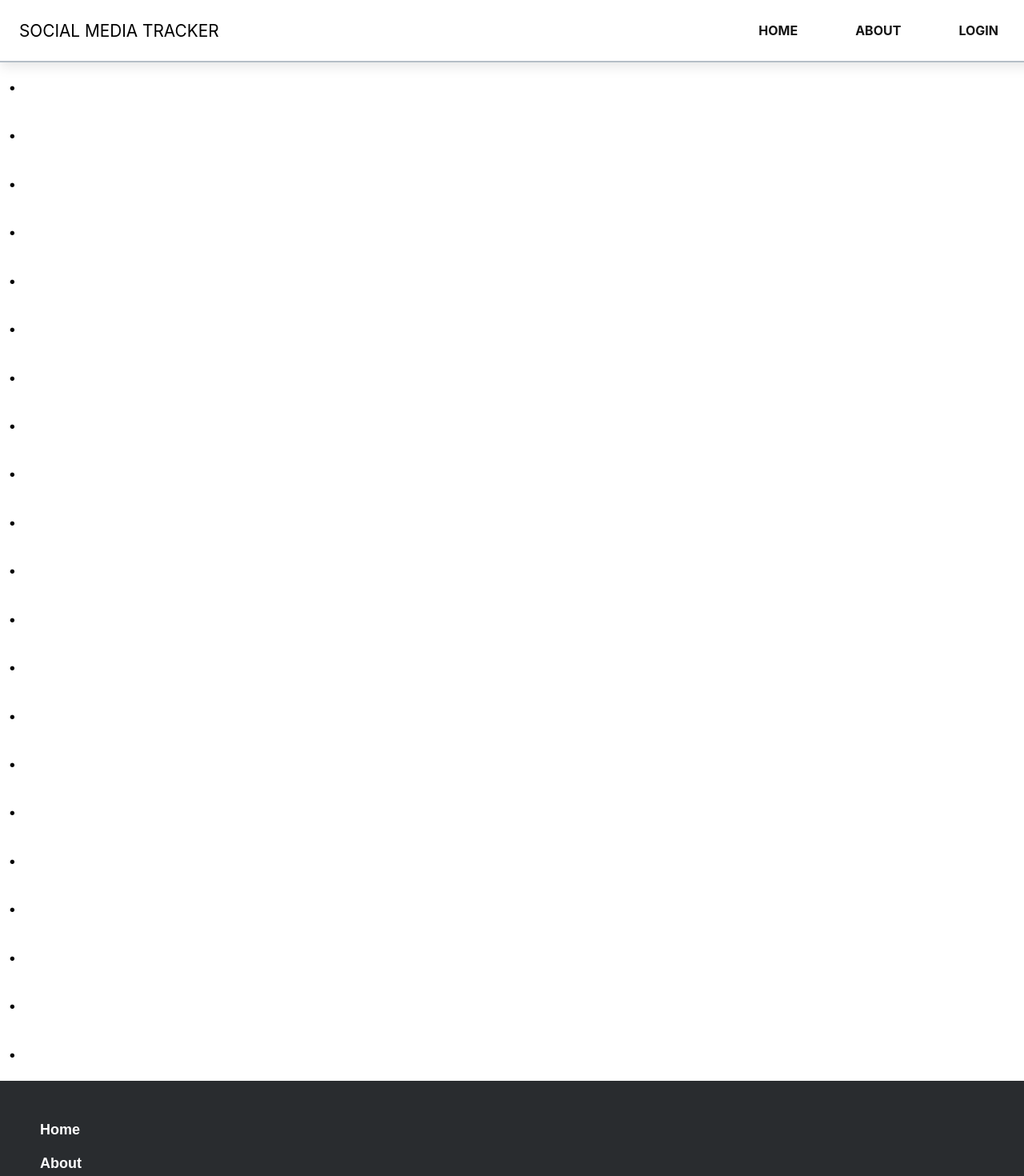
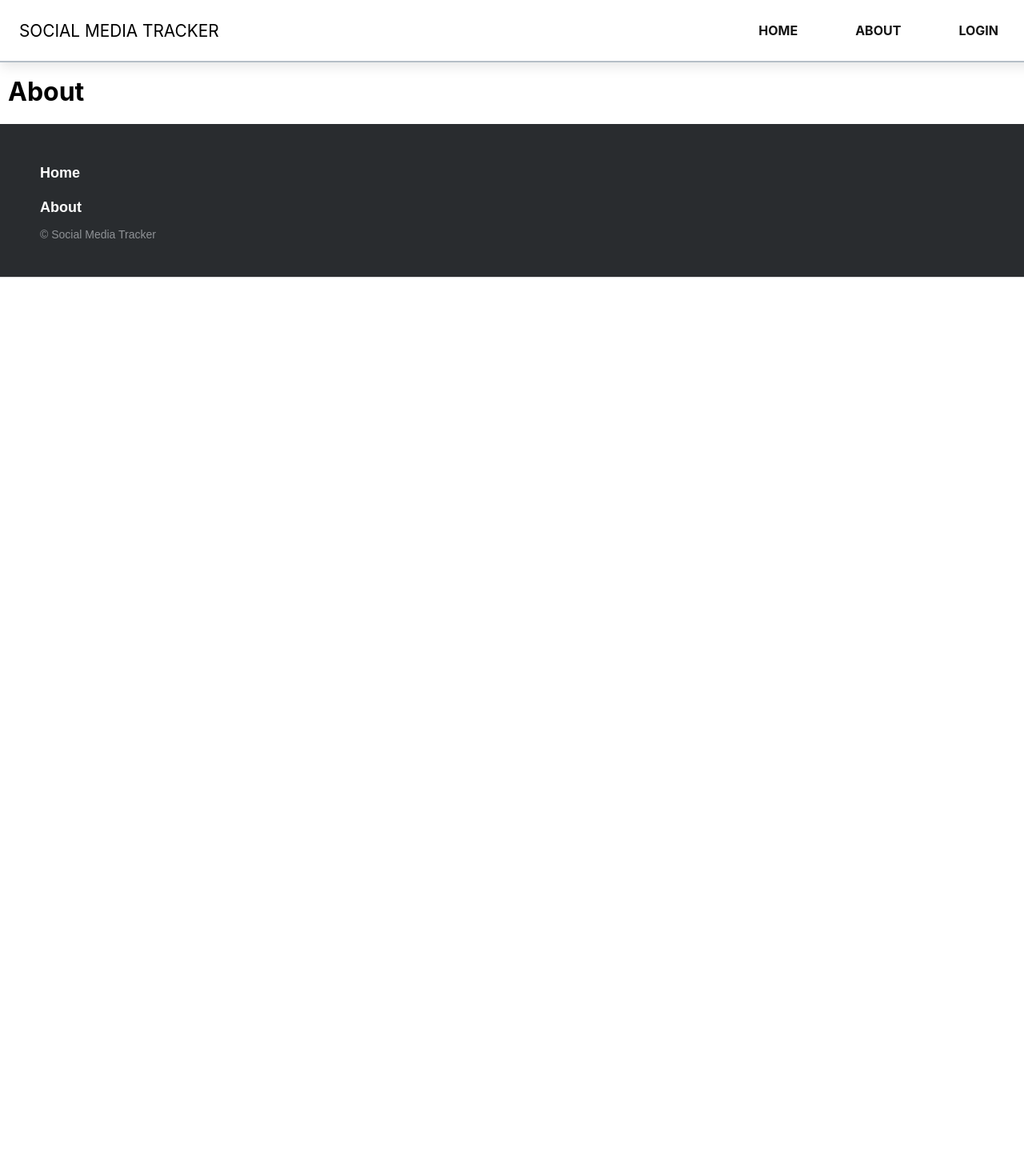
Before and after one commit to Nadeem-Mohamed/Social-Media-Tracker, a React (Create React App) app in the folder frontend/social-media-tracker/: page /about in a window 1280 px wide. Shown: the top 1470 px of the page at 80% size. After the commit the page ends 800 px from the top, so only its background shows below. Built offline with nearby package versions, Linux system fonts and the light colour scheme.

Commit message:
Replaced a href's with react-router link tags

```diff
--- a/frontend/social-media-tracker/package.json
+++ b/frontend/social-media-tracker/package.json
@@ -8,7 +8,7 @@
     "@testing-library/user-event": "^13.5.0",
     "react": "^18.2.0",
     "react-dom": "^18.2.0",
-    "react-router-dom": "^6.11.0",
+    "react-router-dom": "^6.11.1",
     "react-scripts": "^5.0.1",
     "styled-components": "^5.3.10",
     "web-vitals": "^2.1.4"
--- a/frontend/social-media-tracker/src/App.css
+++ b/frontend/social-media-tracker/src/App.css
@@ -1,5 +1,6 @@
 .Body {
-  margin-left: 10px
+  margin-left: 10px;
+  margin-top: 95px;
 }
 
 .App-logo {
--- a/frontend/social-media-tracker/src/App.js
+++ b/frontend/social-media-tracker/src/App.js
@@ -1,38 +1,26 @@
 import './App.css';
 import Navbar from './components/navbar.js';
 import Footer from './components/footer.js';
+
+import { Routes, Route } from "react-router-dom";
+import Home from "./pages/Home.js";
+import About from "./pages/About.js";
+import Login from "./pages/Login.js";
 
 function App() {
 
   return (
     <div className="App">
-      <div className="NavBar">
+      <div className="Navbar">
         {Navbar()}
       </div>
 
       <div className="Body">
-        <h1>.</h1>
-        <h1>.</h1>
-        <h1>.</h1>
-        <h1>.</h1>
-        <h1>.</h1>
-        <h1>.</h1>
-        <h1>.</h1>
-        <h1>.</h1>
-        <h1>.</h1>
-        <h1>.</h1>
-        <h1>.</h1>
-        <h1>.</h1>
-        <h1>.</h1>
-        <h1>.</h1>
-        <h1>.</h1>
-        <h1>.</h1>
-        <h1>.</h1>
-        <h1>.</h1>
-        <h1>.</h1>
-        <h1>.</h1>
-        <h1>.</h1>
-        <h1>.</h1>
+        <Routes>
+          <Route path="/" element={<Home />} />
+          <Route path="/about" element={<About />} />
+          <Route path="/login" element={<Login />} />
+        </Routes>
       </div>
 
       <div className="Footer">
--- a/frontend/social-media-tracker/src/components/navbar.css
+++ b/frontend/social-media-tracker/src/components/navbar.css
@@ -56,5 +56,5 @@
   }
 
   .navigation-menu li a:hover {
-    background: #e3e3e3
+    background: #f3f3f3
   }
--- a/frontend/social-media-tracker/src/components/navbar.js
+++ b/frontend/social-media-tracker/src/components/navbar.js
@@ -1,4 +1,5 @@
 import './navbar.css';
+import { Link } from "react-router-dom";
 
 export default function Navbar() {
   return (
@@ -9,13 +10,13 @@ export default function Navbar() {
       <div className="navigation-menu">
         <ul>
           <li>
-            <a href="/home">Home</a>
+            <Link to="/">Home</Link>
           </li>
           <li>
-            <a href="/about">About</a>
+            <Link to="/about">About</Link>
           </li>
           <li>
-            <a href="/contact">Login</a>
+            <Link to="/login">Login</Link>
           </li>
         </ul>
       </div>
--- a/frontend/social-media-tracker/src/index.js
+++ b/frontend/social-media-tracker/src/index.js
@@ -4,10 +4,14 @@ import './index.css';
 import App from './App';
 import reportWebVitals from './reportWebVitals';
 
+import { BrowserResource, BrowserRouter } from "react-router-dom";
+
 const root = ReactDOM.createRoot(document.getElementById('root'));
 root.render(
   <React.StrictMode>
-    <App />
+    <BrowserRouter>
+      <App />
+    </BrowserRouter>
   </React.StrictMode>
 );
 
--- /dev/null
+++ b/frontend/social-media-tracker/src/pages/About.js
@@ -0,0 +1,7 @@
+export default function About() {
+	return (
+		<div className="About">
+			<h1>About</h1>
+		</div>
+	)
+}
--- /dev/null
+++ b/frontend/social-media-tracker/src/pages/Home.js
@@ -0,0 +1,25 @@
+export default function Home() {
+	return (
+		<div className="Home">
+			<h1>.</h1>
+			<h1>.</h1>
+			<h1>.</h1>
+			<h1>.</h1>
+			<h1>.</h1>
+			<h1>.</h1>
+			<h1>.</h1>
+			<h1>.</h1>
+			<h1>.</h1>
+			<h1>.</h1>
+			<h1>.</h1>
+			<h1>.</h1>
+			<h1>.</h1>
+			<h1>.</h1>
+			<h1>.</h1>
+			<h1>.</h1>
+			<h1>.</h1>
+			<h1>.</h1>
+			<h1>.</h1>
+		</div>
+	)
+}
--- /dev/null
+++ b/frontend/social-media-tracker/src/pages/Login.js
@@ -0,0 +1,7 @@
+export default function Login() {
+	return (
+		<div className="Login">
+			<h1>Login</h1>
+		</div>
+	)
+}
```
Also changed, not shown: 1 other file (tests, documents, lock files or other folders).
